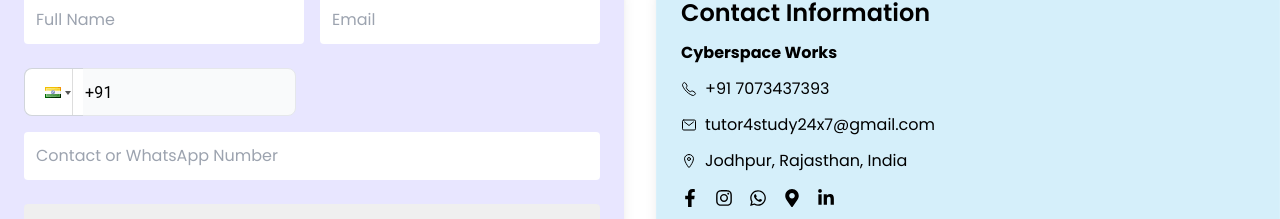
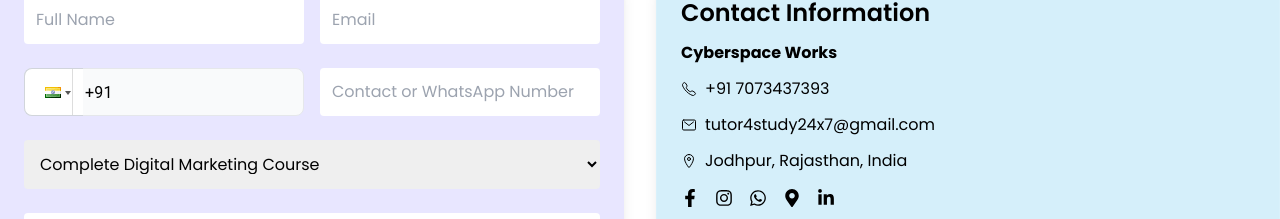
Before and after one commit to Subhra0007/e-learning, a Next.js app: page /contact-us in a window 1280 px wide. Shown: the part 148-367 px from the top of the page. Built offline with nearby package versions, Linux system fonts and the light colour scheme.

Commit message:
commit 27-10 at 13:10

```diff
--- a/app/contact-us/page.tsx
+++ b/app/contact-us/page.tsx
@@ -111,7 +111,8 @@ const ContactForm: React.FC<{
         </div>
 
       {/* Country Code + Contact */}
-        <div className="grid grid-cols-1 md:grid-cols-2 gap-4">
+<div className="grid lg:grid-cols-2 grid-cols-1 gap-4">
+  {/* Country Code */}
   <div className="flex flex-col">
     <PhoneInput
       country={"in"}
@@ -150,7 +151,8 @@ const ContactForm: React.FC<{
       }}
     />
   </div>
-          <div className="col-span-2 md:col-span-3">
+
+  {/* Contact Number */}
   <div className="flex flex-col">
     <input
       type="tel"
@@ -164,13 +166,11 @@ const ContactForm: React.FC<{
       }`}
     />
     {contactError && (
-                <span className="text-red-500 text-sm mt-1">
-                  {contactError}
-                </span>
+      <span className="text-red-500 text-sm mt-1">{contactError}</span>
     )}
   </div>
 </div>
-        </div>
+
 
         {/* Courses */}
         <select
```
Lines whose indentation alone changed are shown as unchanged.
